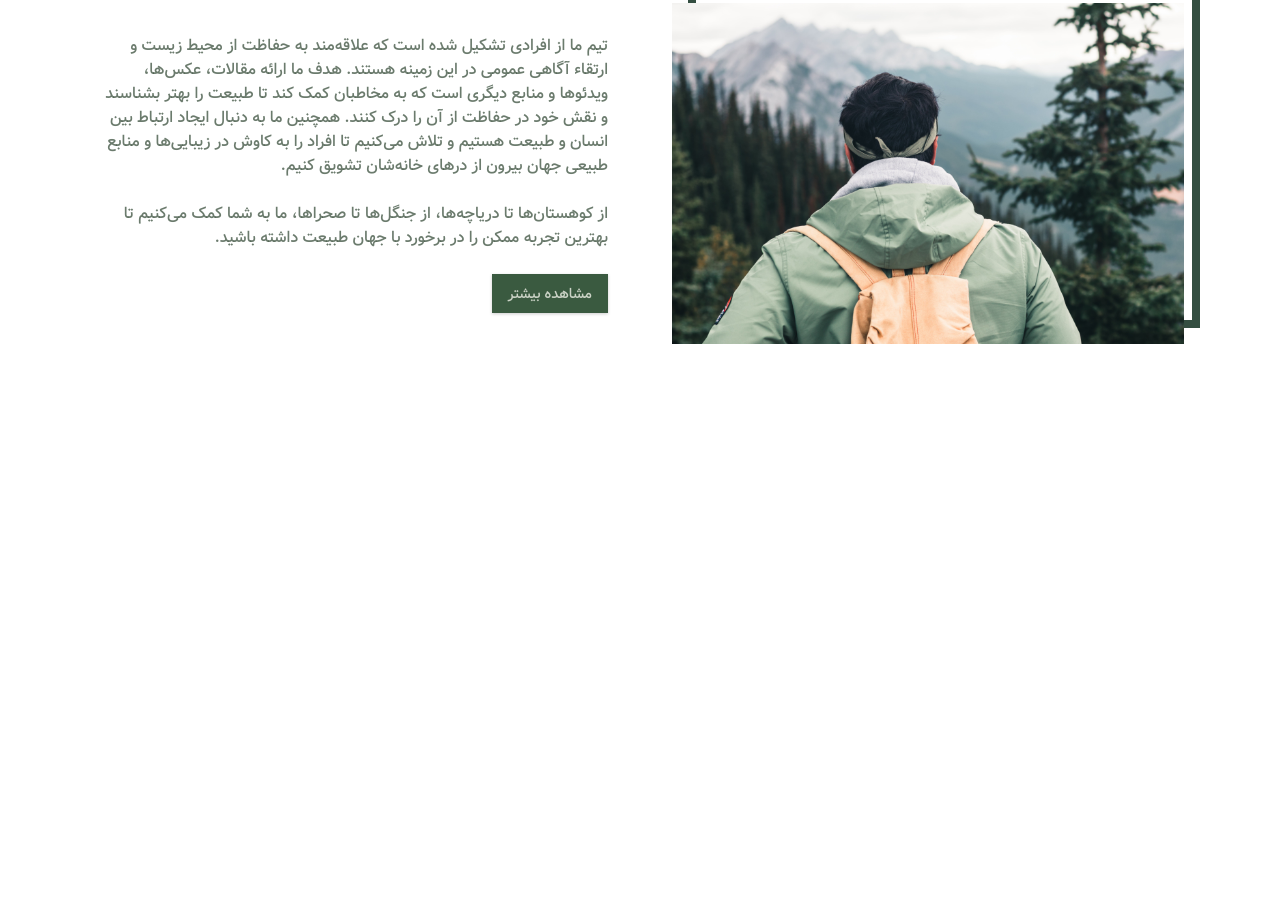
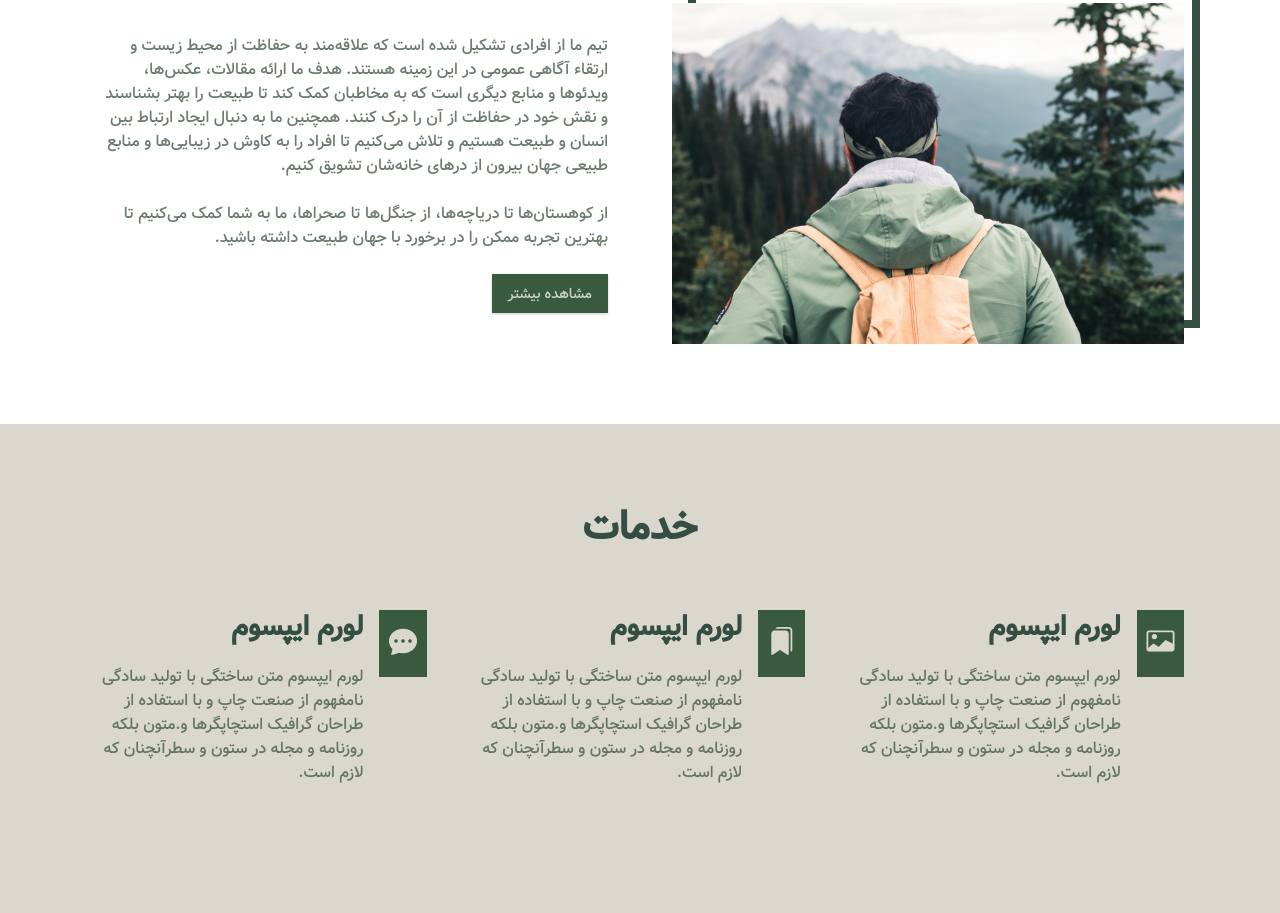
Before and after one commit to zahra-mhi/flexbox-project, a plain HTML site: page index.html in a window 1280 px wide. Shown: the part 983-1896 px from the top of the page. Before the commit the page ends 1407 px from the top, so only its background shows below. Drawn offline with Linux system fonts and the light colour scheme; files whose address does not match are found by name.

Commit message:
set services

```diff
--- a/css/main.css
+++ b/css/main.css
@@ -229,10 +229,11 @@ About
 }
 
 @media screen and (min-width: 1170px) {
-    .about-img{
+    .about-img {
         position: relative;
     }
-    .about-img::before{
+
+    .about-img::before {
         content: "";
         position: absolute;
         top: -1rem;
@@ -244,3 +245,75 @@ About
         z-index: -1;
     }
 }
+
+
+/*
+==================
+Services
+==================
+*/
+.section-services {
+    background-color: var(--clr-light);
+}
+
+.service {
+    text-align: center;
+    margin-bottom: 3rem;
+}
+
+.service-icon {
+    background-color: var(--clr-primary-2);
+    color: var(--clr-light);
+    font-size: 1.75rem;
+    padding: 0.75rem 0.6rem;
+    display: inline-block;
+    margin-bottom: 1.5rem;
+}
+
+.service-title {
+    color: var(--clr-primary-1);
+    margin-bottom: 1.25rem;
+}
+
+.service-text {
+    color: var(--clr-primary-3);
+    max-width: 20rem;
+    margin: 0 auto;
+}
+
+@media screen and (min-width: 576px) {
+    .service-center {
+        display: flex;
+        flex-wrap: wrap;
+        justify-content: space-between;
+    }
+
+    .service {
+        flex: 0 0 calc(50% - 2rem);
+    }
+}
+
+@media screen and (min-width: 992px) {
+    .service {
+        flex: 0 0 calc(33.333% - 2rem);
+    }
+}
+
+@media screen and (min-width: 1170px) {
+    .service{
+        display: flex;
+        text-align: right;
+    }
+
+    .service-icon{
+        align-self: start;
+    }
+
+    .service-title{
+        margin-right: 1rem;
+    }
+
+    .service-text{
+        margin-right: 1rem;
+    }
+}
--- a/index.html
+++ b/index.html
@@ -68,6 +68,57 @@
     </section>
     <!-- End About -->
 
+    <!-- Services -->
+    <section class="section section-services">
+
+        <section class="section-title">
+            <h2>خدمات</h2>
+        </section>
+
+        <section class="section-center service-center">
+            <article class="service">
+                <span class="service-icon">
+                    <i class="bi bi-card-image"></i>
+                </span>
+                <div class="service-info">
+                    <h3 class="service-title">لورم ایپسوم</h3>
+                    <p class="service-text">
+                        لورم ایپسوم متن ساختگی با تولید سادگی نامفهوم از صنعت چاپ و با استفاده از طراحان گرافیک
+                        استچاپگرها و.متون بلکه روزنامه و مجله در ستون و سطرآنچنان که لازم است.
+                    </p>
+                </div>
+            </article>
+
+            <article class="service">
+                <span class="service-icon">
+                    <i class="bi bi-bookmarks-fill"></i>
+                </span>
+                <div class="service-info">
+                    <h3 class="service-title">لورم ایپسوم</h3>
+                    <p class="service-text">
+                        لورم ایپسوم متن ساختگی با تولید سادگی نامفهوم از صنعت چاپ و با استفاده از طراحان گرافیک
+                        استچاپگرها و.متون بلکه روزنامه و مجله در ستون و سطرآنچنان که لازم است.
+                    </p>
+                </div>
+            </article>
+
+            <article class="service">
+                <span class="service-icon">
+                    <i class="bi bi-chat-dots-fill"></i>
+                </span>
+                <div class="service-info">
+                    <h3 class="service-title">لورم ایپسوم</h3>
+                    <p class="service-text">
+                        لورم ایپسوم متن ساختگی با تولید سادگی نامفهوم از صنعت چاپ و با استفاده از طراحان گرافیک
+                        استچاپگرها و.متون بلکه روزنامه و مجله در ستون و سطرآنچنان که لازم است.
+                    </p>
+                </div>
+            </article>
+        </section>
+
+    </section>
+    <!-- End Services -->
+
 
 
 
```
